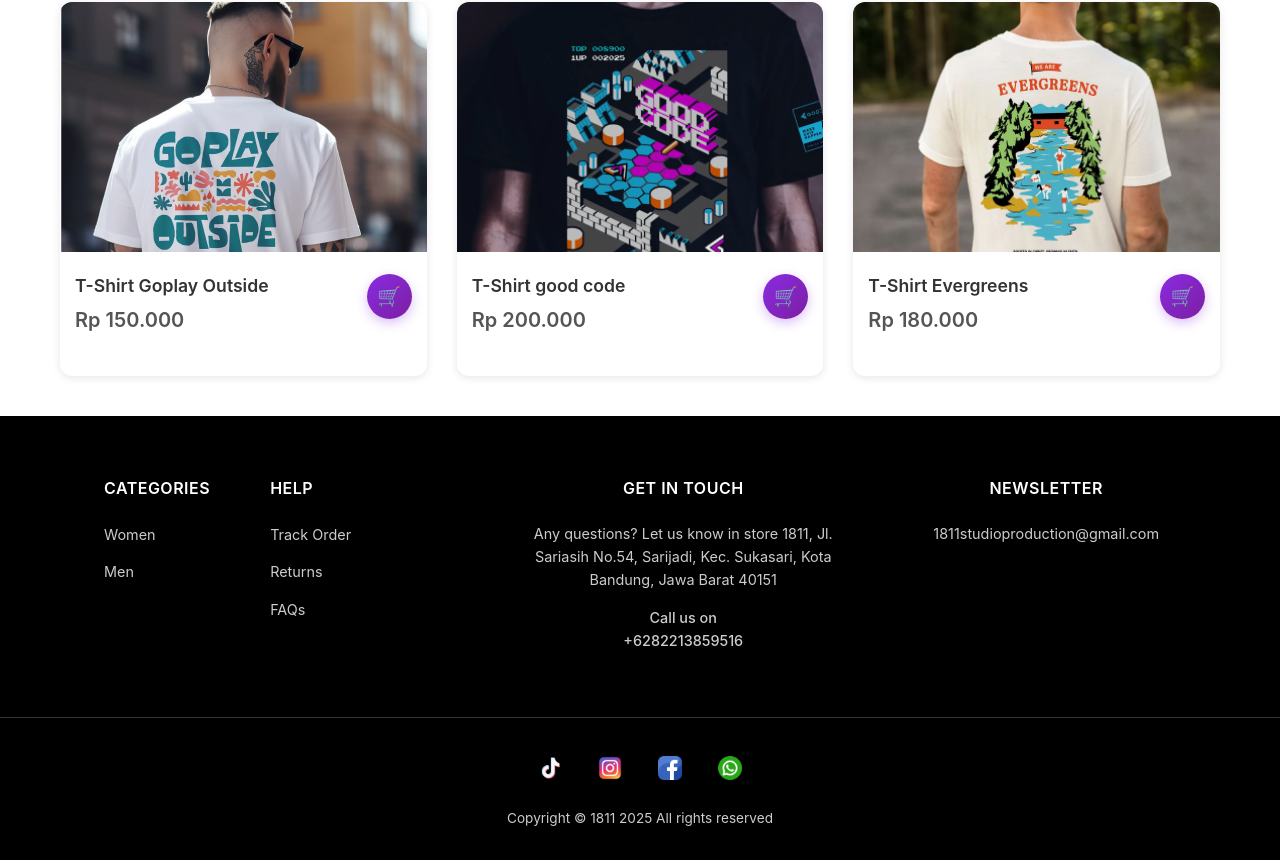
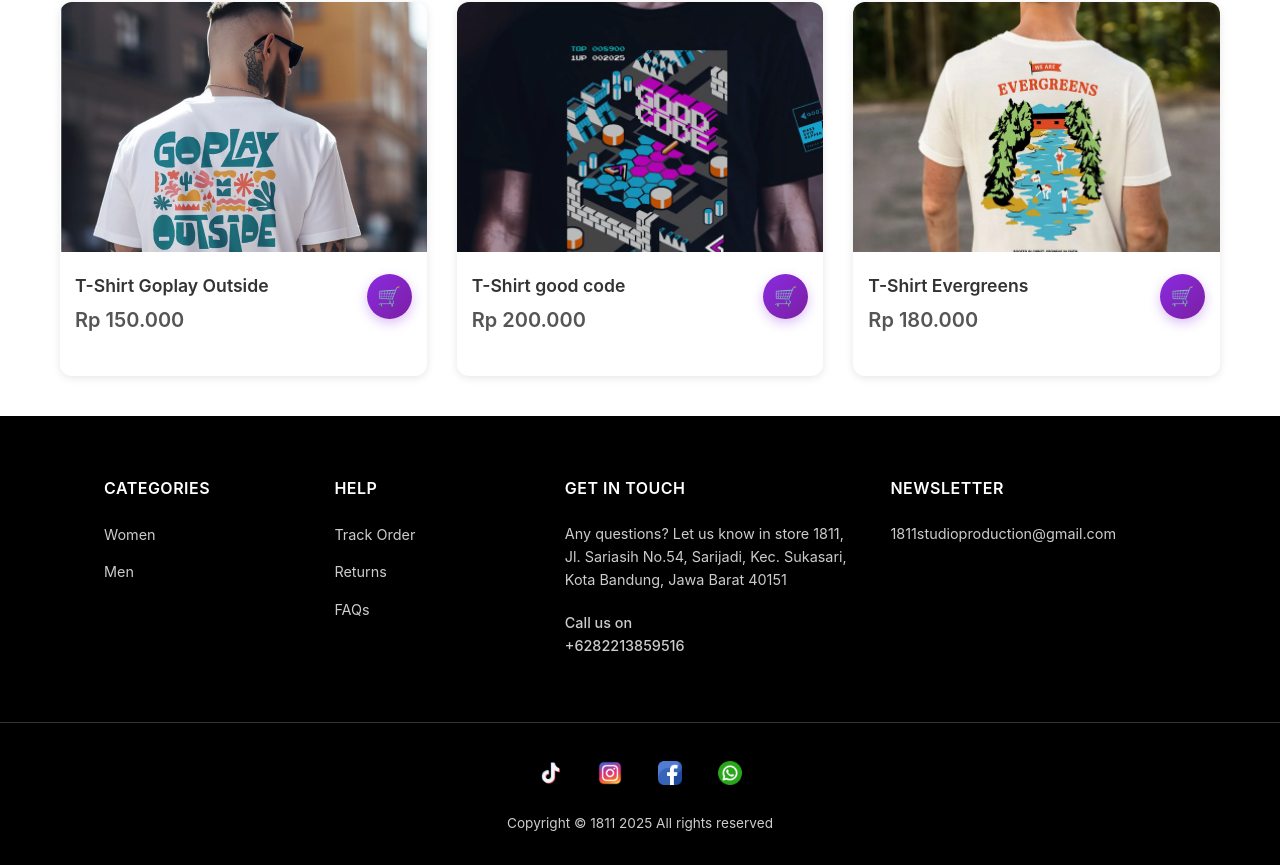
Before and after one commit to joseparhusip/1811-store-frontend, a React (Vite) app: page /shop in a window 1280 px wide. Shown: the part 1136-2001 px from the top of the page. Built offline with nearby package versions, Linux system fonts and the light colour scheme.

Commit message:
first commit

```diff
--- a/src/components/common/Footer.jsx
+++ b/src/components/common/Footer.jsx
@@ -53,9 +53,10 @@ Lampiran gambar: `;
   return (
     <>
       <footer className="footer">
-        {/* Konten footer tidak berubah */}
         <div className="footer-container">
-          <div className="footer-links-group">
+          {/* === PERUBAHAN: Menghilangkan div .footer-links-group === */}
+          {/* SEKARANG SETIAP .footer-section MENJADI ITEM GRID LANGSUNG */}
+
           <div className="footer-section">
             <h4>CATEGORIES</h4>
             <ul>
@@ -71,7 +72,7 @@ Lampiran gambar: `;
               <li><a href="#">FAQs</a></li>
             </ul>
           </div>
-          </div>
+
           <div className="footer-section get-in-touch">
             <h4>GET IN TOUCH</h4>
             <p>Any questions? Let us know in store 1811, Jl. Sariasih No.54, Sarijadi, Kec. Sukasari, Kota Bandung, Jawa Barat 40151</p>
--- a/src/css/Layout.css
+++ b/src/css/Layout.css
@@ -26,11 +26,11 @@ ul {
 .sticky-header-wrapper {
   position: sticky;
   top: 0;
-  left: 0; /* Tambahan untuk memastikan posisi horizontal */
-  width: 100%; /* Memastikan wrapper mengambil lebar penuh */
+  left: 0;
+  width: 100%;
   z-index: 1001;
-  background-color: #fff; /* Memberi background agar konten di bawahnya tidak tembus */
-  box-shadow: 0 2px 5px rgba(0,0,0,0.05); /* Optional: Memberi sedikit bayangan */
+  background-color: #fff;
+  box-shadow: 0 2px 5px rgba(0,0,0,0.05);
 }
 
 /* === NAVBAR TOP SECTION === */
@@ -83,7 +83,6 @@ ul {
 .navbar {
   width: 100%;
   padding: 15px 0;
-  /* background-color sudah di handle oleh wrapper */
   border-bottom: 1px solid #eee;
 }
 
@@ -178,14 +177,9 @@ ul {
   margin: 0 auto;
   padding: 0 5%;
   display: grid;
-  grid-template-columns: 2fr 2fr 1.5fr;
-  gap: 60px;
+  grid-template-columns: 1fr 1fr 1.5fr 1.5fr;
+  gap: 40px;
   margin-bottom: 50px;
-}
-
-.footer-links-group {
-  display: flex;
-  gap: 60px;
 }
 
 .footer-section h4 {
@@ -226,32 +220,13 @@ ul {
   font-weight: 500;
 }
 
-.footer-section.get-in-touch {
-  text-align: center;
-}
-
-.footer-section.get-in-touch h4 {
-  text-align: center;
-}
-
-.footer-section.get-in-touch p {
-  text-align: center;
-  max-width: 300px;
-  margin: 0 auto 15px auto;
-}
-
-.footer-section.newsletter {
-  text-align: center;
-}
-
-.footer-section.newsletter h4 {
-  text-align: center;
-}
-
-.footer-section.newsletter p {
-  text-align: center;
-  color: #ccc;
-  font-size: 0.9rem;
+/* Perataan default untuk desktop (rata kiri) */
+.footer-section,
+.footer-section h4,
+.footer-section p {
+  text-align: left;
+  margin-left: 0;
+  margin-right: 0;
 }
 
 .footer-bottom {
@@ -263,7 +238,7 @@ ul {
 .footer-socials {
   display: flex;
   justify-content: center;
-  align-items: center; /* Ensures vertical alignment */
+  align-items: center;
   gap: 20px;
   margin-bottom: 20px;
 }
@@ -275,11 +250,10 @@ ul {
   text-decoration: none;
 }
 
-/* --- NEW: Styling for the icon images --- */
 .social-icon img {
-  height: 24px;  /* Controls the height of the icons */
-  width: auto;   /* Maintains aspect ratio */
-  display: block; /* Removes any extra space below the image */
+  height: 24px;
+  width: auto;
+  display: block;
 }
 
 .social-icon:hover {
@@ -315,9 +289,8 @@ ul {
   .nav-menu {
     position: fixed;
     left: -100%;
-    /* Kalkulasi top berdasarkan tinggi sticky header */
-    top: 0; /* Kita akan atur ini dengan JS jika tinggi header dinamis, tapi untuk sekarang kita set ulang posisinya relatif ke viewport */
-    margin-top: 102px; /* Jarak dari atas sesuai tinggi header, ini perlu disesuaikan */
+    top: 0;
+    margin-top: 102px;
     flex-direction: column;
     background-color: #fff;
     width: 100%;
@@ -352,21 +325,15 @@ ul {
     flex-wrap: nowrap;
   }
 
-  /* Footer Responsive */
+  /* Footer Tablet */
   .footer {
     padding: 40px 0 20px 0;
   }
 
   .footer-container {
-    grid-template-columns: 1fr;
+    grid-template-columns: 1fr 1fr;
     gap: 40px;
     margin-bottom: 40px;
-    text-align: center;
-  }
-
-  .footer-links-group {
-    justify-content: center;
-    gap: 80px;
   }
 
   .footer-socials {
@@ -374,7 +341,7 @@ ul {
   }
 
   .social-icon img {
-    height: 22px; /* Slightly smaller for mobile */
+    height: 22px;
   }
 }
 
@@ -398,38 +365,31 @@ ul {
   }
 
   .nav-menu {
-    /* Sesuaikan lagi jarak top jika tinggi header berubah di mobile */
-    margin-top: 95px; /* Sesuaikan nilainya */
-    max-height: calc(100vh - 95px); /* Sesuaikan nilainya */
+    margin-top: 95px;
+    max-height: calc(100vh - 95px);
   }
 
   /* Footer Mobile */
   .footer-container {
-    gap: 30px;
-    text-align: center;
-  }
-
-  .footer-links-group {
-    flex-direction: column;
-    align-items: center;
+    grid-template-columns: 1fr; /* Layout menjadi 1 kolom */
     gap: 30px;
   }
 
-  .footer-section:first-child,
-  .footer-section:nth-child(2) {
-    padding-left: 0;
+  /* === INI PERBAIKANNYA === */
+  /* Memaksa semua teks di dalam .footer-section menjadi rata tengah HANYA di mobile */
+  .footer-section,
+  .footer-section h4,
+  .footer-section p {
+    text-align: center;
   }
-
-  .footer-section.get-in-touch p {
-    max-width: 100%;
-  }
+  /* ======================== */
 
   .footer-socials {
     gap: 12px;
   }
 
   .social-icon img {
-    height: 20px; /* Even smaller for small screens */
+    height: 20px;
   }
 
   .copyright {
@@ -437,7 +397,7 @@ ul {
   }
 }
 
-/* --- CSS UNTUK IKON KERANJANG DI NAVBAR --- */
+/* --- CSS LAINNYA (TIDAK BERUBAH) --- */
 .cart-icon-wrapper {
   position: relative;
   text-decoration: none;
@@ -460,7 +420,6 @@ ul {
   font-weight: bold;
 }
 
-/* === CSS UNTUK DROPDOWN PROFIL (BARU) === */
 .profile-menu-container {
   position: relative;
   display: flex;
@@ -469,7 +428,7 @@ ul {
 
 .profile-dropdown {
   position: absolute;
-  top: calc(100% + 10px); /* Jarak 10px dari ikon */
+  top: calc(100% + 10px);
   right: 0;
   background-color: #fff;
   border: 1px solid #eee;
@@ -499,14 +458,9 @@ ul {
   border: none;
   background: none;
   cursor: pointer;
-  font-family: inherit; /* Pastikan font sama */
+  font-family: inherit;
 }
 
-/* ======================================================= */
-/* === STYLING BARU: FLOATING ACTION BUTTON MENU (FAB) === */
-/* ======================================================= */
-
-/* Kontainer utama untuk semua tombol melayang */
 .floating-action-container {
   position: fixed;
   bottom: 30px;
@@ -517,20 +471,19 @@ ul {
   align-items: center;
 }
 
-/* Tombol aksi utama (paling bawah, dengan ikon + atau x) */
 .floating-action-btn {
-  background-color: #8A2BE2; /* Warna ungu dari hero button */
+  background-color: #8A2BE2;
   color: white;
   border: none;
   width: 60px;
   height: 60px;
   border-radius: 50%;
   font-size: 2.5rem;
-  line-height: 60px; /* Untuk menengahkan ikon '+' secara vertikal */
+  line-height: 60px;
   box-shadow: 0 4px 12px rgba(0, 0, 0, 0.2);
   cursor: pointer;
   transition: transform 0.3s ease, background-color 0.3s ease;
-  z-index: 1001; /* Pastikan tombol ini di atas tombol opsi */
+  z-index: 1001;
   position: relative;
   display: flex;
   justify-content: center;
@@ -545,12 +498,10 @@ ul {
   transition: transform 0.3s ease;
 }
 
-/* Putar ikon '+' saat menu aktif */
 .floating-action-container.active .floating-action-btn .icon {
   transform: rotate(45deg);
 }
 
-/* Styling untuk tombol-tombol opsi (WA dan Share) */
 .floating-option {
   width: 50px;
   height: 50px;
@@ -563,24 +514,20 @@ ul {
   justify-content: center;
   align-items: center;
   transition: all 0.3s ease;
-
-  /* Sembunyikan dan posisikan di awal */
   opacity: 0;
   transform: translateY(20px) scale(0.5);
-  pointer-events: none; /* Tidak bisa diklik saat tersembunyi */
+  pointer-events: none;
 }
 
-/* Tampilkan tombol opsi saat kontainer memiliki class 'active' */
 .floating-action-container.active .floating-option {
   opacity: 1;
   transform: translateY(0) scale(1);
-  pointer-events: auto; /* Bisa diklik saat tampil */
+  pointer-events: auto;
 }
 
-/* Styling spesifik untuk tombol WhatsApp */
 .floating-option.whatsapp-btn {
   background-color: #25D366;
-  transition-delay: 0.1s; /* Animasi muncul sedikit lebih lambat */
+  transition-delay: 0.1s;
 }
 
 .floating-option.whatsapp-btn img {
@@ -588,15 +535,13 @@ ul {
   height: auto;
 }
 
-/* Styling spesifik untuk tombol Share */
 .floating-option.share-btn {
   background-color: #f0f0f0;
   color: #333;
   font-size: 1.5rem;
-  transition-delay: 0.2s; /* Animasi muncul paling akhir */
+  transition-delay: 0.2s;
 }
 
-/* Penyesuaian untuk layar mobile */
 @media (max-width: 768px) {
   .floating-action-container {
     bottom: 20px;
```
Lines whose indentation alone changed are shown as unchanged.
